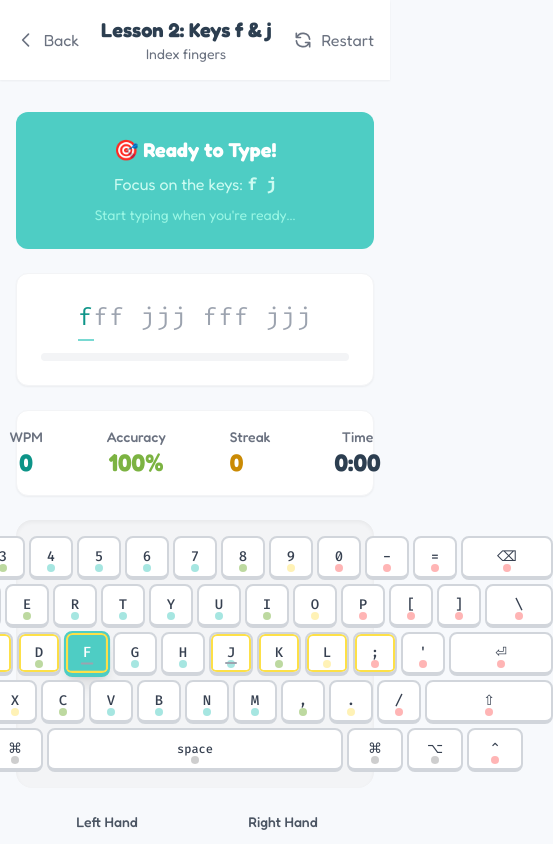
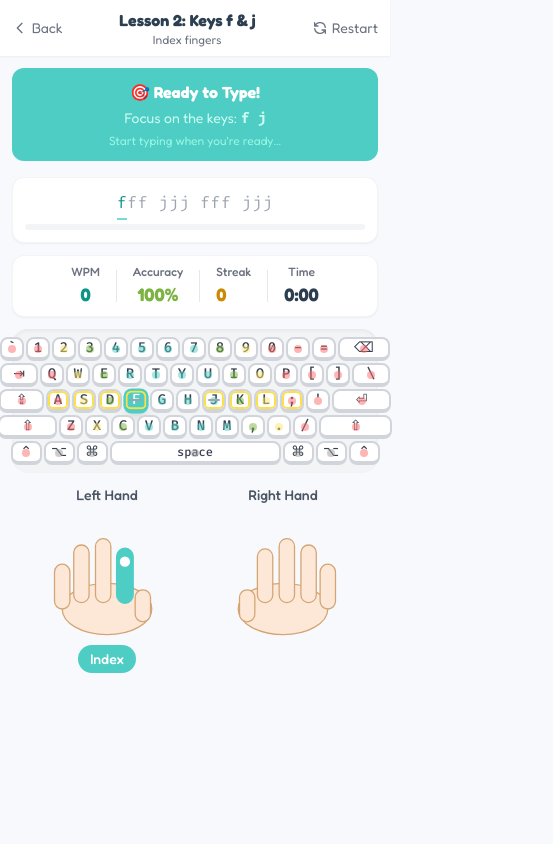
Before and after one commit to dineshKumar777/kids-typing-app, a React (Vite) app: page /kids-typing-app/lesson/1 in a window 390 px wide. Both pictures are taken after a click on the button "Continue to Next Lesson →". Shown: the top 844 px of the page, 553 px wide, since content can reach past the window. Built offline with nearby package versions, Linux system fonts and the light colour scheme.

Commit message:
refactor: improve responsive design and spacing across components

```diff
--- a/src/components/Dashboard/LessonGrid.tsx
+++ b/src/components/Dashboard/LessonGrid.tsx
@@ -49,7 +49,7 @@ export default function LessonGrid({ lessons, progress, sectionTitle, sectionIco
         variants={container}
         initial="hidden"
         animate="show"
-        className="grid grid-cols-3 sm:grid-cols-4 md:grid-cols-5 lg:grid-cols-6 gap-3"
+        className="grid grid-cols-2 sm:grid-cols-3 md:grid-cols-4 lg:grid-cols-5 xl:grid-cols-6 gap-2 sm:gap-3"
       >
         {lessons.map((lesson) => {
           const lessonProgress = progress[lesson.id];
--- a/src/components/Dashboard/StatsOverview.tsx
+++ b/src/components/Dashboard/StatsOverview.tsx
@@ -23,9 +23,9 @@ export default function StatsOverview({ stats, totalLessons }: StatsOverviewProp
     <motion.div
       initial={{ opacity: 0, y: -20 }}
       animate={{ opacity: 1, y: 0 }}
-      className="bg-white rounded-2xl shadow-lg p-6 mb-8"
+      className="bg-white rounded-2xl shadow-lg p-4 sm:p-6 mb-8"
     >
-      <div className="flex flex-wrap items-center justify-between gap-6">
+      <div className="grid grid-cols-2 sm:grid-cols-3 lg:grid-cols-6 gap-4 sm:gap-6">
         {/* Progress */}
         <div className="flex items-center gap-4">
           <ProgressRing progress={progressPercentage} size={70} />
--- a/src/components/Typing/Keyboard.tsx
+++ b/src/components/Typing/Keyboard.tsx
@@ -1,4 +1,4 @@
-import { memo } from 'react';
+import React, { memo } from 'react';
 import { motion } from 'framer-motion';
 import { keyboardLayout, fingerColors, keyMap } from '../../data/keyMappings';
 import { KeyInfo } from '../../types';
@@ -16,11 +16,11 @@ interface KeyProps {
   isPressed: boolean;
   isError: boolean;
   showFingerColors: boolean;
+  baseSize: number;
 }
 
-const Key = memo(function Key({ keyInfo, isHighlighted, isPressed, isError, showFingerColors }: KeyProps) {
-  const baseWidth = 44; // pixels
-  const width = (keyInfo.width || 1) * baseWidth + (keyInfo.width ? (keyInfo.width - 1) * 4 : 0);
+const Key = memo(function Key({ keyInfo, isHighlighted, isPressed, isError, showFingerColors, baseSize }: KeyProps) {
+  const width = (keyInfo.width || 1) * baseSize + (keyInfo.width ? (keyInfo.width - 1) * 4 : 0);
 
   const displayText = keyInfo.displayKey || keyInfo.key.toUpperCase();
   const fingerColor = showFingerColors ? fingerColors[keyInfo.finger] : undefined;
@@ -49,7 +49,7 @@ const Key = memo(function Key({ keyInfo, isHighlighted, isPressed, isError, show
       `}
       style={{
         width: `${width}px`,
-        height: '44px',
+        height: `${baseSize}px`,
         backgroundColor: isError ? '#FF6B6B' : isPressed ? '#7CB342' : isHighlighted ? '#4ECDC4' : undefined,
       }}
     >
@@ -78,11 +78,29 @@ function Keyboard({ highlightKey, pressedKey, isError = false, showFingerColors
   const normalizedHighlight = highlightKey?.toLowerCase();
   const normalizedPressed = pressedKey?.toLowerCase();
 
+  // Responsive base size for keys
+  const getBaseSize = () => {
+    if (typeof window !== 'undefined') {
+      if (window.innerWidth < 640) return 24; // mobile
+      if (window.innerWidth < 768) return 28; // small tablet
+      if (window.innerWidth < 1024) return 32; // iPad
+    }
+    return 44; // desktop
+  };
+
+  const [baseSize, setBaseSize] = React.useState(getBaseSize);
+
+  React.useEffect(() => {
+    const handleResize = () => setBaseSize(getBaseSize());
+    window.addEventListener('resize', handleResize);
+    return () => window.removeEventListener('resize', handleResize);
+  }, []);
+
   return (
-    <div className="bg-gray-100 rounded-2xl p-4 shadow-inner">
-      <div className="flex flex-col gap-1 items-center">
+    <div className="bg-gray-100 rounded-2xl p-2 sm:p-3 lg:p-4 shadow-inner">
+      <div className="flex flex-col gap-0.5 sm:gap-1 items-center">
         {keyboardLayout.map((row, rowIndex) => (
-          <div key={rowIndex} className="flex gap-1">
+          <div key={rowIndex} className="flex gap-0.5 sm:gap-1">
             {row.map((keyInfo) => {
               const keyLower = keyInfo.key.toLowerCase();
               const isHighlighted = normalizedHighlight === keyLower ||
@@ -98,6 +116,7 @@ function Keyboard({ highlightKey, pressedKey, isError = false, showFingerColors
                   isPressed={isPressed}
                   isError={isError && isHighlighted}
                   showFingerColors={showFingerColors}
+                  baseSize={baseSize}
                 />
               );
             })}
--- a/src/components/Typing/TextDisplay.tsx
+++ b/src/components/Typing/TextDisplay.tsx
@@ -9,8 +9,8 @@ interface TextDisplayProps {
 
 function TextDisplay({ text, currentIndex, errors }: TextDisplayProps) {
   return (
-    <div className="bg-white rounded-xl p-6 shadow-sm border border-gray-100">
-      <div className="font-mono text-2xl leading-relaxed tracking-wider text-center">
+    <div className="bg-white rounded-xl p-3 sm:p-4 lg:p-6 shadow-sm border border-gray-100">
+      <div className="font-mono text-base sm:text-lg lg:text-2xl leading-relaxed tracking-wider text-center">
         {text.split('').map((char, index) => {
           const isTyped = index < currentIndex;
           const isCurrent = index === currentIndex;
@@ -47,7 +47,7 @@ function TextDisplay({ text, currentIndex, errors }: TextDisplayProps) {
       </div>
 
       {/* Progress indicator */}
-      <div className="mt-4 h-2 bg-gray-100 rounded-full overflow-hidden">
+      <div className="mt-2 sm:mt-3 lg:mt-4 h-1.5 sm:h-2 bg-gray-100 rounded-full overflow-hidden">
         <motion.div
           className="h-full bg-primary-500 rounded-full"
           initial={{ width: 0 }}
--- a/src/components/Typing/TypingStats.tsx
+++ b/src/components/Typing/TypingStats.tsx
@@ -20,32 +20,32 @@ function TypingStats({ wpm, accuracy, streak, timeElapsed, isActive }: TypingSta
     <motion.div
       initial={{ opacity: 0, y: 20 }}
       animate={{ opacity: 1, y: 0 }}
-      className="flex items-center justify-center gap-8 bg-white rounded-xl p-4 shadow-sm border border-gray-100"
+      className="flex items-center justify-center gap-4 sm:gap-6 lg:gap-8 bg-white rounded-xl p-2 sm:p-3 lg:p-4 shadow-sm border border-gray-100"
     >
       {/* WPM */}
       <div className="text-center">
-        <div className="text-sm text-gray-500 font-medium">WPM</div>
+        <div className="text-xs sm:text-sm text-gray-500 font-medium">WPM</div>
         <motion.div
           key={wpm}
           initial={{ scale: 1.2 }}
           animate={{ scale: 1 }}
-          className="text-2xl font-bold text-primary-600"
+          className="text-lg sm:text-xl lg:text-2xl font-bold text-primary-600"
         >
           {wpm}
         </motion.div>
       </div>
 
       {/* Divider */}
-      <div className="h-10 w-px bg-gray-200" />
+      <div className="h-8 sm:h-10 w-px bg-gray-200" />
 
       {/* Accuracy */}
       <div className="text-center">
-        <div className="text-sm text-gray-500 font-medium">Accuracy</div>
+        <div className="text-xs sm:text-sm text-gray-500 font-medium">Accuracy</div>
         <motion.div
           key={accuracy}
           initial={{ scale: 1.2 }}
           animate={{ scale: 1 }}
-          className={`text-2xl font-bold ${
+          className={`text-lg sm:text-xl lg:text-2xl font-bold ${
             accuracy >= 90 ? 'text-success' :
             accuracy >= 70 ? 'text-secondary-600' :
             'text-error'
@@ -56,17 +56,17 @@ function TypingStats({ wpm, accuracy, streak, timeElapsed, isActive }: TypingSta
       </div>
 
       {/* Divider */}
-      <div className="h-10 w-px bg-gray-200" />
+      <div className="h-8 sm:h-10 w-px bg-gray-200" />
 
       {/* Streak */}
       <div className="text-center">
-        <div className="text-sm text-gray-500 font-medium">Streak</div>
+        <div className="text-xs sm:text-sm text-gray-500 font-medium">Streak</div>
         <div className="flex items-center gap-1">
           <motion.span
             key={streak}
             initial={{ scale: 1.3 }}
             animate={{ scale: 1 }}
-            className="text-2xl font-bold text-secondary-600"
+            className="text-lg sm:text-xl lg:text-2xl font-bold text-secondary-600"
           >
             {streak}
           </motion.span>
@@ -83,12 +83,12 @@ function TypingStats({ wpm, accuracy, streak, timeElapsed, isActive }: TypingSta
       </div>
 
       {/* Divider */}
-      <div className="h-10 w-px bg-gray-200" />
+      <div className="h-8 sm:h-10 w-px bg-gray-200" />
 
       {/* Time */}
       <div className="text-center">
-        <div className="text-sm text-gray-500 font-medium">Time</div>
-        <div className="text-2xl font-bold text-text">
+        <div className="text-xs sm:text-sm text-gray-500 font-medium">Time</div>
+        <div className="text-lg sm:text-xl lg:text-2xl font-bold text-text">
           {formatTime(timeElapsed)}
         </div>
       </div>
--- a/src/components/common/Modal.tsx
+++ b/src/components/common/Modal.tsx
@@ -46,9 +46,9 @@ export default function Modal({ isOpen, onClose, children, title, showCloseButto
             animate={{ opacity: 1, scale: 1, y: 0 }}
             exit={{ opacity: 0, scale: 0.9, y: 20 }}
             transition={{ type: 'spring', damping: 25, stiffness: 300 }}
-            className="fixed inset-0 z-50 flex items-center justify-center p-4"
+            className="fixed inset-0 z-50 flex items-center justify-center p-3 sm:p-4"
           >
-            <div className="bg-white rounded-2xl shadow-2xl max-w-md w-full max-h-[90vh] overflow-auto">
+            <div className="bg-white rounded-2xl shadow-2xl max-w-sm sm:max-w-md w-full max-h-[90vh] overflow-auto">
               {/* Header */}
               {(title || showCloseButton) && (
                 <div className="flex items-center justify-between p-4 border-b border-gray-100">
--- a/src/pages/LessonPage.tsx
+++ b/src/pages/LessonPage.tsx
@@ -132,30 +132,30 @@ export default function LessonPage() {
     <div className="min-h-screen bg-background typing-active">
       {/* Header */}
       <header className="bg-white shadow-sm">
-        <div className="max-w-5xl mx-auto px-4 py-4">
+        <div className="max-w-5xl mx-auto px-3 sm:px-4 py-2 sm:py-3 lg:py-4">
           <div className="flex items-center justify-between">
             <Link
               to="/"
-              className="flex items-center gap-2 text-gray-500 hover:text-text transition-colors"
+              className="flex items-center gap-1 sm:gap-2 text-gray-500 hover:text-text transition-colors text-sm sm:text-base"
             >
-              <svg className="w-5 h-5" fill="none" stroke="currentColor" viewBox="0 0 24 24">
+              <svg className="w-4 h-4 sm:w-5 sm:h-5" fill="none" stroke="currentColor" viewBox="0 0 24 24">
                 <path strokeLinecap="round" strokeLinejoin="round" strokeWidth={2} d="M15 19l-7-7 7-7" />
               </svg>
               Back
             </Link>
 
             <div className="text-center">
-              <h1 className="text-xl font-display font-bold text-text">
+              <h1 className="text-base sm:text-lg lg:text-xl font-display font-bold text-text">
                 Lesson {lesson.id}: {lesson.title}
               </h1>
-              <p className="text-sm text-gray-500">{lesson.subtitle}</p>
+              <p className="text-xs sm:text-sm text-gray-500">{lesson.subtitle}</p>
             </div>
 
             <button
               onClick={handleRetry}
-              className="flex items-center gap-2 text-gray-500 hover:text-text transition-colors"
+              className="flex items-center gap-1 sm:gap-2 text-gray-500 hover:text-text transition-colors text-sm sm:text-base"
             >
-              <svg className="w-5 h-5" fill="none" stroke="currentColor" viewBox="0 0 24 24">
+              <svg className="w-4 h-4 sm:w-5 sm:h-5" fill="none" stroke="currentColor" viewBox="0 0 24 24">
                 <path strokeLinecap="round" strokeLinejoin="round" strokeWidth={2} d="M4 4v5h.582m15.356 2A8.001 8.001 0 004.582 9m0 0H9m11 11v-5h-.581m0 0a8.003 8.003 0 01-15.357-2m15.357 2H15" />
               </svg>
               Restart
@@ -165,7 +165,7 @@ export default function LessonPage() {
       </header>
 
       {/* Main Content */}
-      <main className="max-w-5xl mx-auto px-4 py-8">
+      <main className="max-w-5xl mx-auto px-3 sm:px-4 py-3 sm:py-4 lg:py-8">
         {/* Info Lesson */}
         {lesson.type === 'info' && (
           <motion.div
@@ -199,15 +199,15 @@ export default function LessonPage() {
                   initial={{ opacity: 0, scale: 0.9 }}
                   animate={{ opacity: 1, scale: 1 }}
                   exit={{ opacity: 0, scale: 0.9 }}
-                  className="bg-primary-500 text-white rounded-xl p-6 mb-6 text-center"
+                  className="bg-primary-500 text-white rounded-xl p-3 sm:p-4 lg:p-6 mb-4 sm:mb-6 text-center"
                 >
-                  <div className="text-xl font-display font-bold mb-2">
+                  <div className="text-base sm:text-lg lg:text-xl font-display font-bold mb-1 sm:mb-2">
                     🎯 Ready to Type!
                   </div>
-                  <p className="text-primary-100">
+                  <p className="text-primary-100 text-sm sm:text-base">
                     Focus on the keys: <span className="font-mono font-bold">{lesson.keys.join(' ')}</span>
                   </p>
-                  <p className="text-sm text-primary-200 mt-2">
+                  <p className="text-xs sm:text-sm text-primary-200 mt-1 sm:mt-2">
                     Start typing when you're ready...
                   </p>
                 </motion.div>
@@ -215,7 +215,7 @@ export default function LessonPage() {
             </AnimatePresence>
 
             {/* Text Display */}
-            <div className="mb-6">
+            <div className="mb-3 sm:mb-4 lg:mb-6">
               <TextDisplay
                 text={currentText}
                 currentIndex={currentIndex}
@@ -224,7 +224,7 @@ export default function LessonPage() {
             </div>
 
             {/* Stats */}
-            <div className="mb-6">
+            <div className="mb-3 sm:mb-4 lg:mb-6">
               <TypingStats
                 wpm={wpm}
                 accuracy={accuracy}
@@ -236,7 +236,7 @@ export default function LessonPage() {
 
             {/* Keyboard */}
             {settings.showKeyboard && (
-              <div className="mb-6">
+              <div className="mb-3 sm:mb-4 lg:mb-6">
                 <Keyboard
                   highlightKey={currentKey}
                   showFingerColors={true}
```
Also changed, not shown: src/components/Typing/LessonComplete.tsx (+12 -12 lines), src/pages/Dashboard.tsx (+5 -5 lines).
